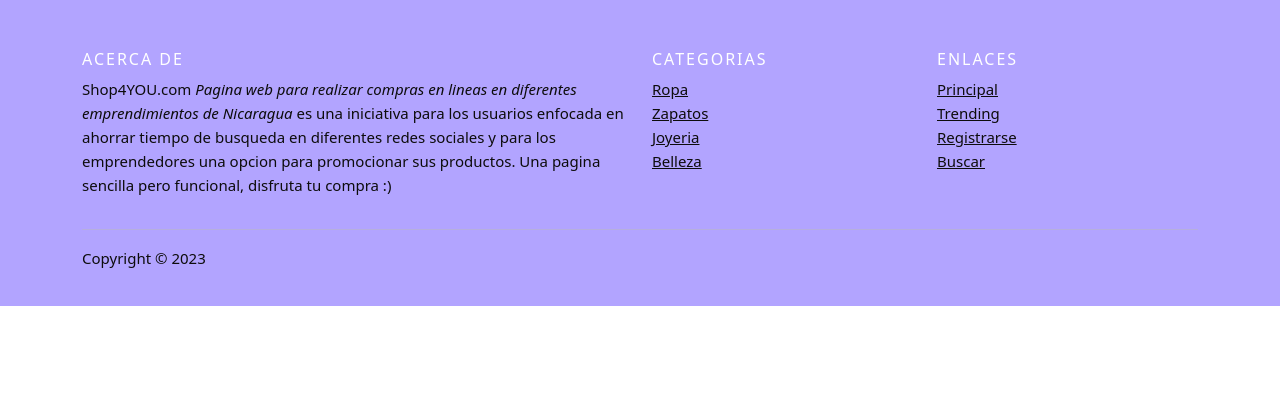
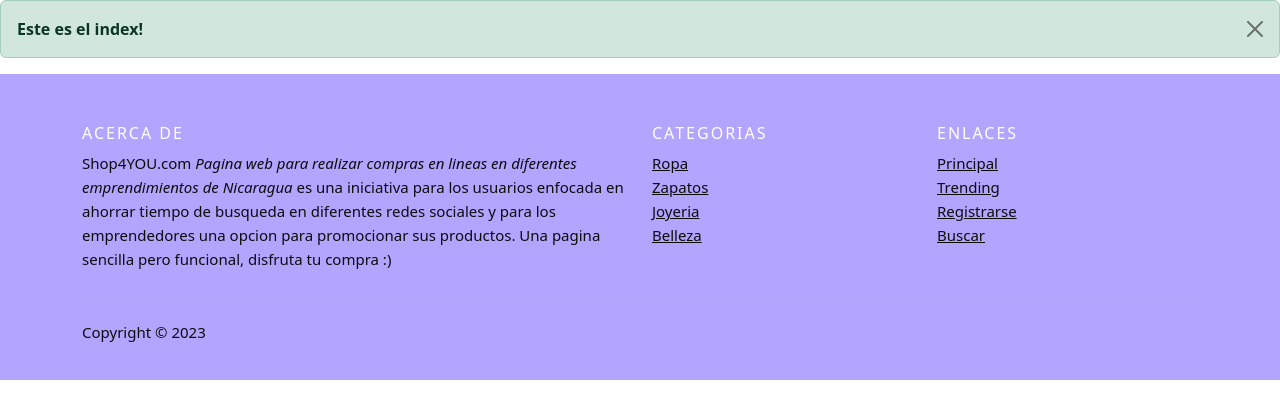
Before and after one commit to angie11laleska/ecommerce, a Flask app: page / in a window 1280 px wide. Shown: the part 80-499 px from the top of the page. Run offline with Flask 3, Linux system fonts and the light colour scheme.

Commit message:
se agrego flash message

```diff
--- a/app.py
+++ b/app.py
@@ -6,15 +6,16 @@ from dotenv import load_dotenv
 from werkzeug.security import check_password_hash, generate_password_hash
 
 load_dotenv()
-
 engine = create_engine(os.getenv("DATABASE_URL"))
 db = scoped_session(sessionmaker(bind=engine))
 
 app = Flask(__name__)
+app.secret_key = b'_5#y2L"F4Q8z\n\xec]/'
 
 
 @app.route("/")
 def index():
+    flash('Este es el index', 'alert-success')
     return render_template("layout.html")
 
 
@@ -40,17 +41,18 @@ def registrarse():
     nombre = request.form.get("nombre")
     apellido = request.form.get("apellido")
     usuario = request.form.get("usuario")
+    celular = request.form.get("celular")
     contraseña = request.form.get("contraseña")
     confirmacion = request.form.get("confirmacion")
-    celular = request.form.get("celular")
     direccion = request.form.get("direccion")
     departamento = request.form.get("departamento")
-    usuario = request.form.get("usuario")
     if not nombre:
         print("Paso por Aca 1")
         return redirect("/registrarse")
     if not apellido:
         print("Paso por Aca 2")
+        return redirect("/registrarse")
+    if not usuario:
         return redirect("/registrarse")
     if not contraseña:
         print("Paso por Aca 3")
--- a/templates/layout.html
+++ b/templates/layout.html
@@ -69,6 +69,22 @@
       </div>
     </div>
   </nav>
+
+  {% with messages = get_flashed_messages(with_categories=true) %}
+  {% if messages %}
+
+    {% for category, message in messages %}
+
+      <div class="alert {{ category }} alert-dismissible fade show" role="alert">
+        <strong>{{ message }}!</strong>
+        <button type="button" class="btn-close" data-bs-dismiss="alert" aria-label="Close"></button>
+      </div>
+
+    {% endfor %}
+
+  {% endif %}
+{% endwith %}
+
     <main id="main">
         {% block main %}{% endblock %}
     </main>
```
